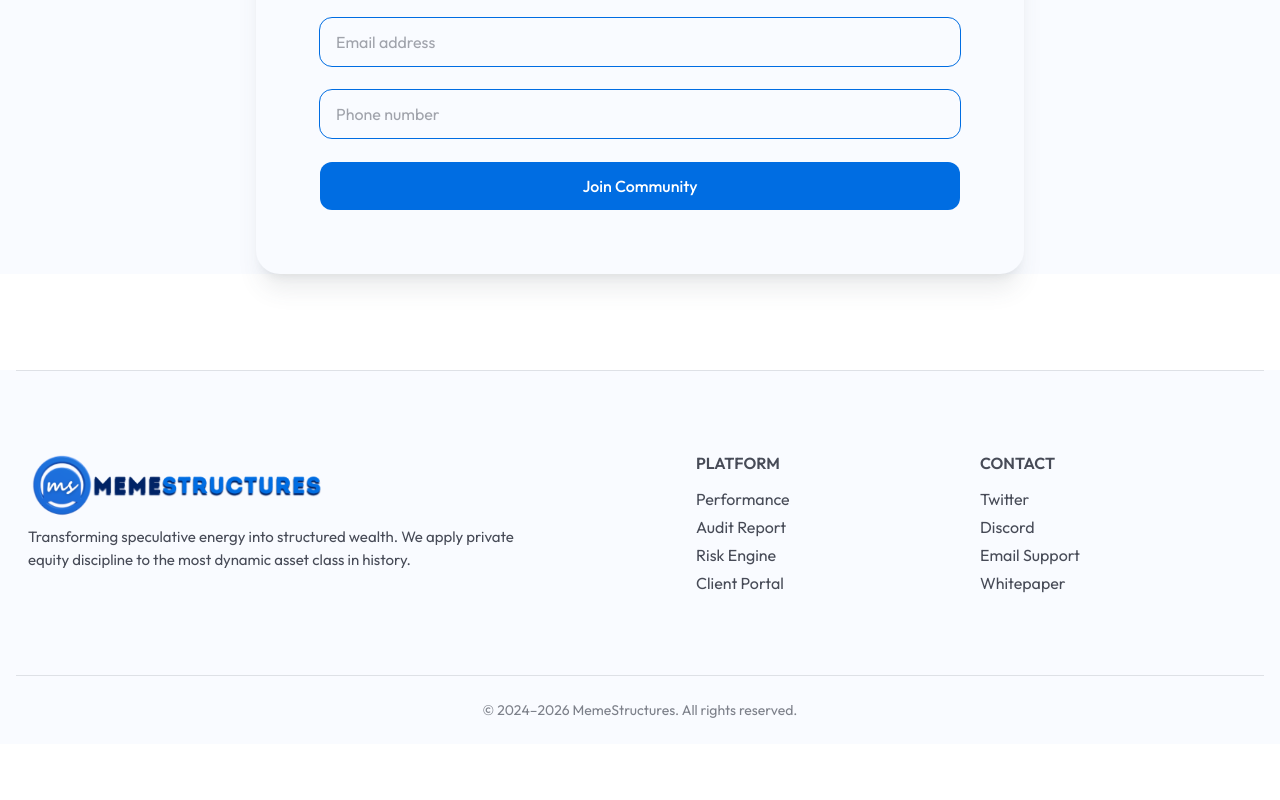
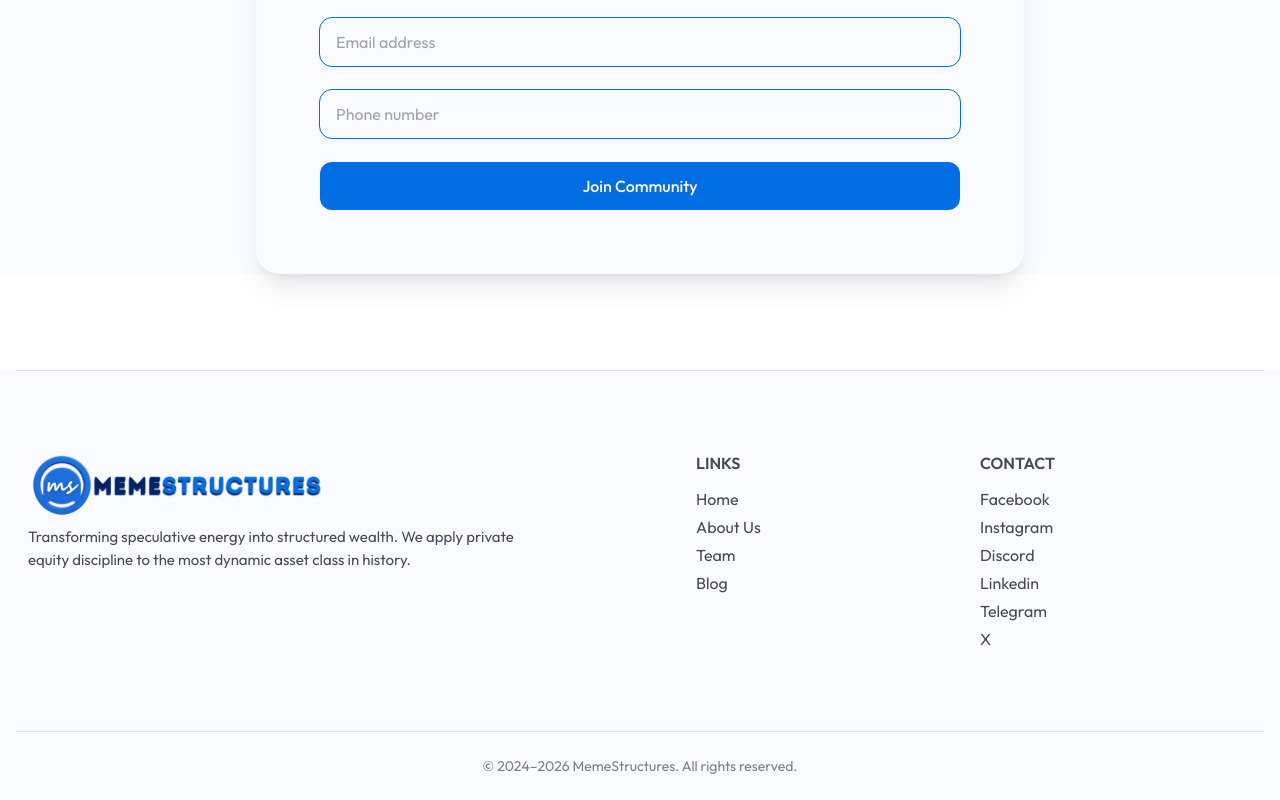
Before and after one commit to benchigozie/memestructures, a Next.js app: page /about in a window 1280 px wide. Shown: the part 2050-2850 px from the top of the page. Before the commit the page ends 2794 px from the top, so only its background shows below. Built offline with nearby package versions, Linux system fonts and the light colour scheme.

Commit message:
fix: add correct links to footer.

```diff
--- a/src/components/Footer.tsx
+++ b/src/components/Footer.tsx
@@ -1,4 +1,5 @@
 import Image from 'next/image'
+import Link from 'next/link'
 
 function Footer() {
     return (
@@ -16,21 +17,31 @@ function Footer() {
                     </div>
                     <div className='grid grid-cols-1 md:grid-cols-2 gap-3'>
                         <div>
-                            <h5 className='font-semibold'>PLATFORM</h5>
+                            <h5 className='font-semibold'>LINKS</h5>
                             <ul className='mt-3 space-y-1'>
-                                <li>Performance</li>
-                                <li>Audit Report</li>
-                                <li>Risk Engine</li>
-                                <li>Client Portal</li>
+                                <li>
+                                    <Link href="/">Home</Link>
+                                </li>
+                                <li>
+                                    <Link href="/about">About Us</Link>
+                                </li>
+                                <li>
+                                    <Link href="/about#team">Team</Link>
+                                </li>
+                                <li>
+                                    <Link href="/blog">Blog</Link>
+                                </li>
                             </ul>
                         </div>
                         <div>
                             <h5 className='font-semibold'>CONTACT</h5>
                             <ul className='mt-3 space-y-1'>
-                                <li>Twitter</li>
+                                <li>Facebook</li>
+                                <li>Instagram</li>
                                 <li>Discord</li>
-                                <li>Email Support</li>
-                                <li>Whitepaper</li>
+                                <li>Linkedin</li>
+                                <li>Telegram</li>
+                                <li>X</li>
                             </ul>
                         </div>
                     </div>
```
